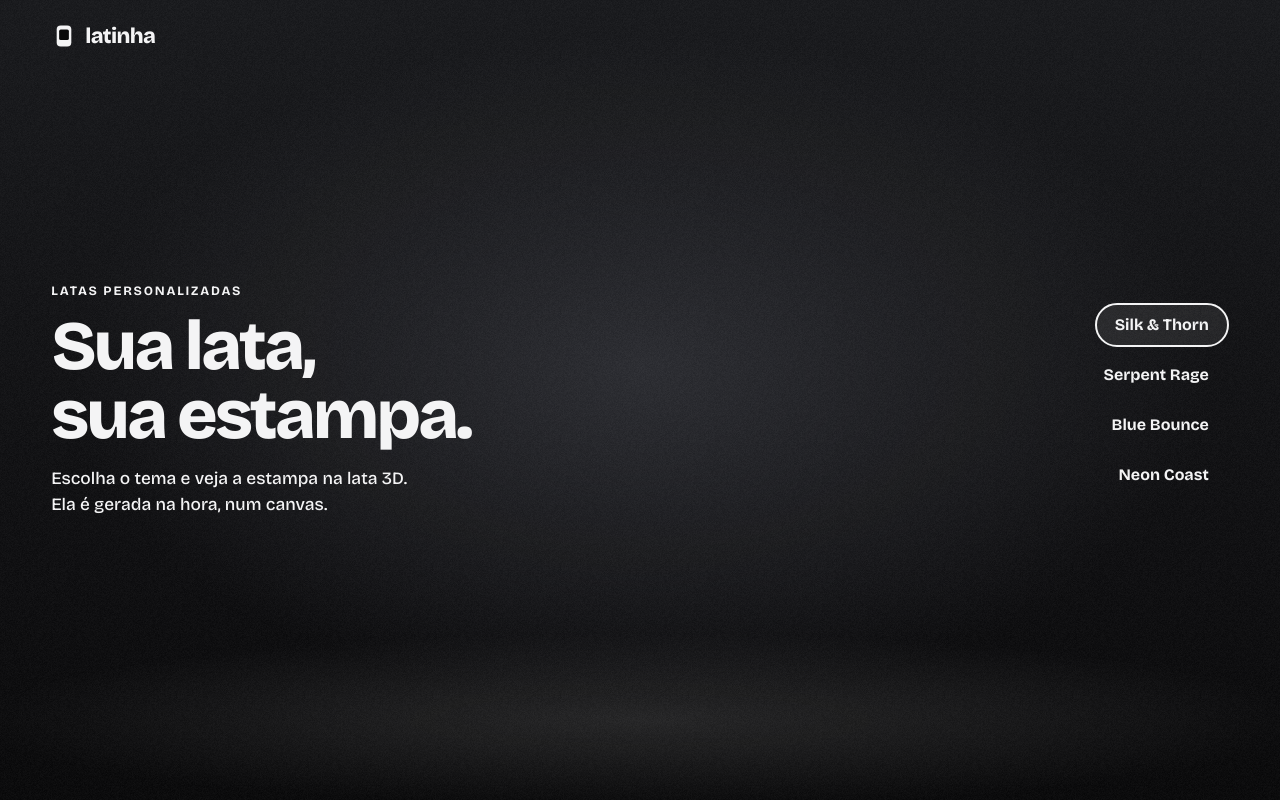
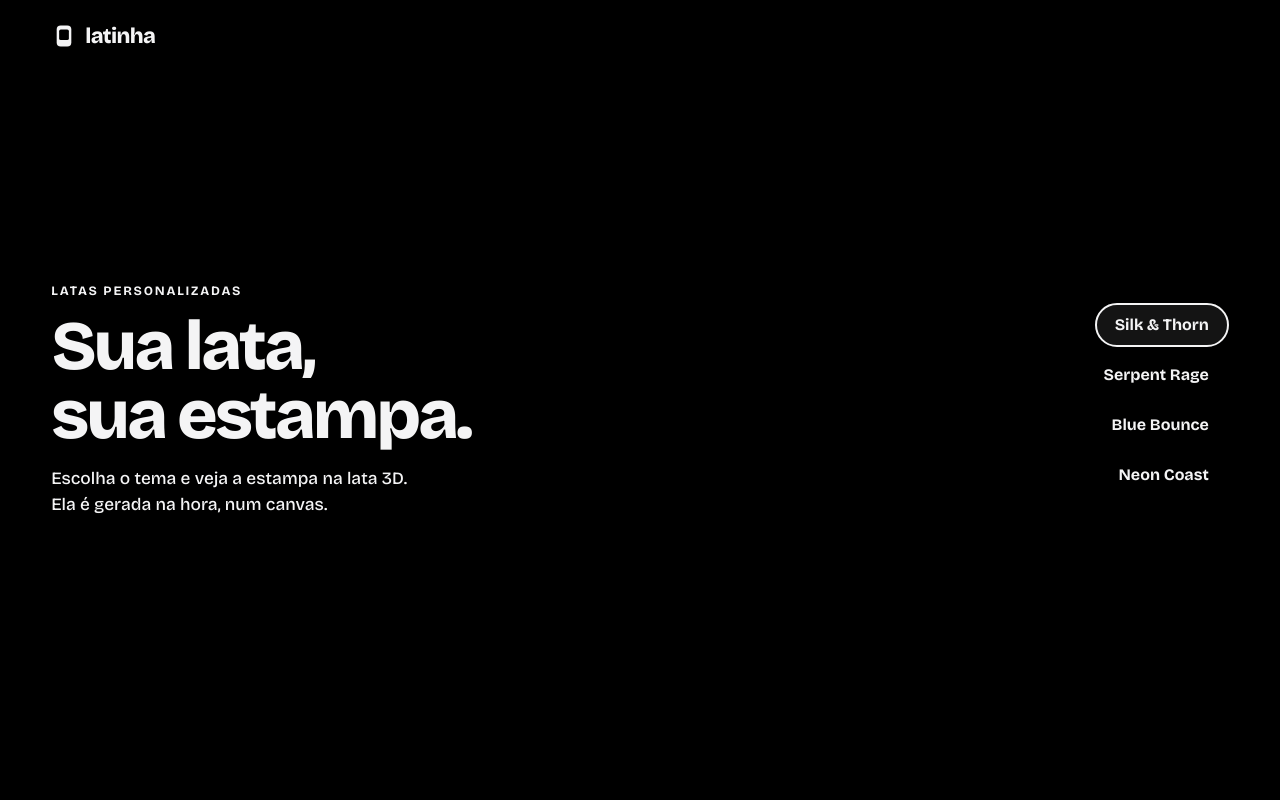
Before and after one commit to ErickkADR/latinhas-3d, a website built with Vite: page index.html in a window 1280 px wide. Built offline with nearby package versions, Linux system fonts and the light colour scheme.

Commit message:
Fundo preto puro
Co-Authored-By: Claude Sonnet 5.5 <noreply@anthropic.com>

```diff
--- a/src/styles/hero.css
+++ b/src/styles/hero.css
@@ -7,14 +7,8 @@
 
 /* Fundo único dos dois projetos, desenhado por código (sem imagem para pixelar): parede escura com foco de luz,
    brilho de chão e um ladrilho de ruído de 128 px por cima que quebra as faixas do degradê (dithering). */
-.hero-bg {
-  position: absolute; inset: 0; z-index: -2;
-  background:
-    radial-gradient(ellipse 62% 58% at 50% 46%, #2b2c31 0%, rgba(43, 44, 49, 0) 72%),
-    radial-gradient(ellipse 52% 11% at 50% 90%, rgba(255, 255, 255, 0.11) 0%, rgba(255, 255, 255, 0) 100%),
-    linear-gradient(180deg, #17181b 0%, #0d0d0f 70%, #080809 100%);
-}
-.hero-bg::after { content: ''; position: absolute; inset: 0; background: url('/img/noise.png') 0 0 / 128px 128px; opacity: 0.035; }
+/* Fundo SEMPRE preto (pedido do Erick): preto puro, igual ao copos-laser. */
+.hero-bg { position: absolute; inset: 0; z-index: -2; background: #000; }
 
 /* o canvas do copo ocupa o herói inteiro: nenhuma parte do modelo é cortada, em nenhum ângulo do giro */
 .can-stage { position: absolute; inset: 0; z-index: 2; pointer-events: none; transition: transform 0.6s var(--ease-out); }
--- a/src/styles/tokens.css
+++ b/src/styles/tokens.css
@@ -18,7 +18,7 @@
 
 :root {
   /* fundo fixo: o mesmo preto nos dois projetos (copos e latinhas) */
-  --bg: #0a0a0b;
+  --bg: #000;
   --ink: #f4f4f5;
   /* seções abaixo do herói */
   --paper: #f6f1e7;
```
Also changed, not shown: public/img/noise.png (deleted).
